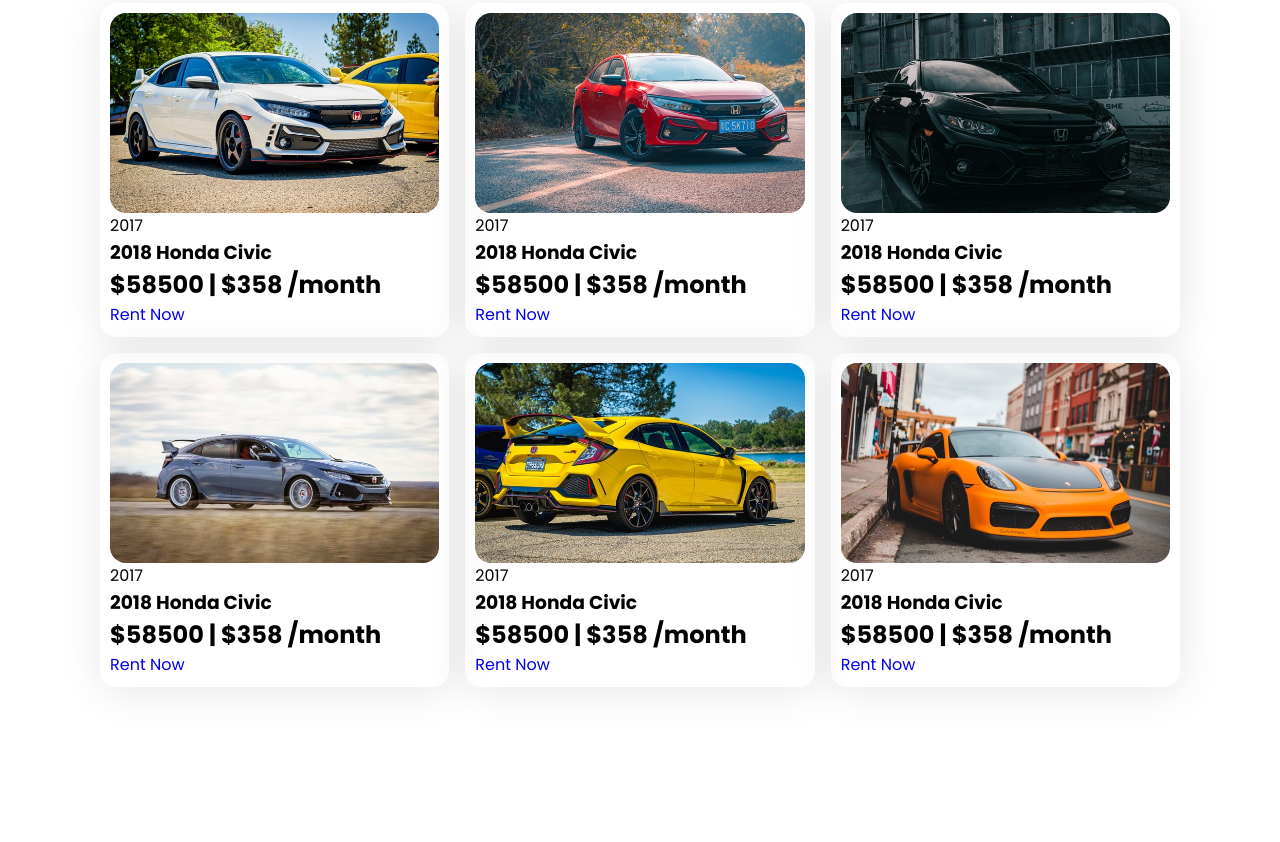
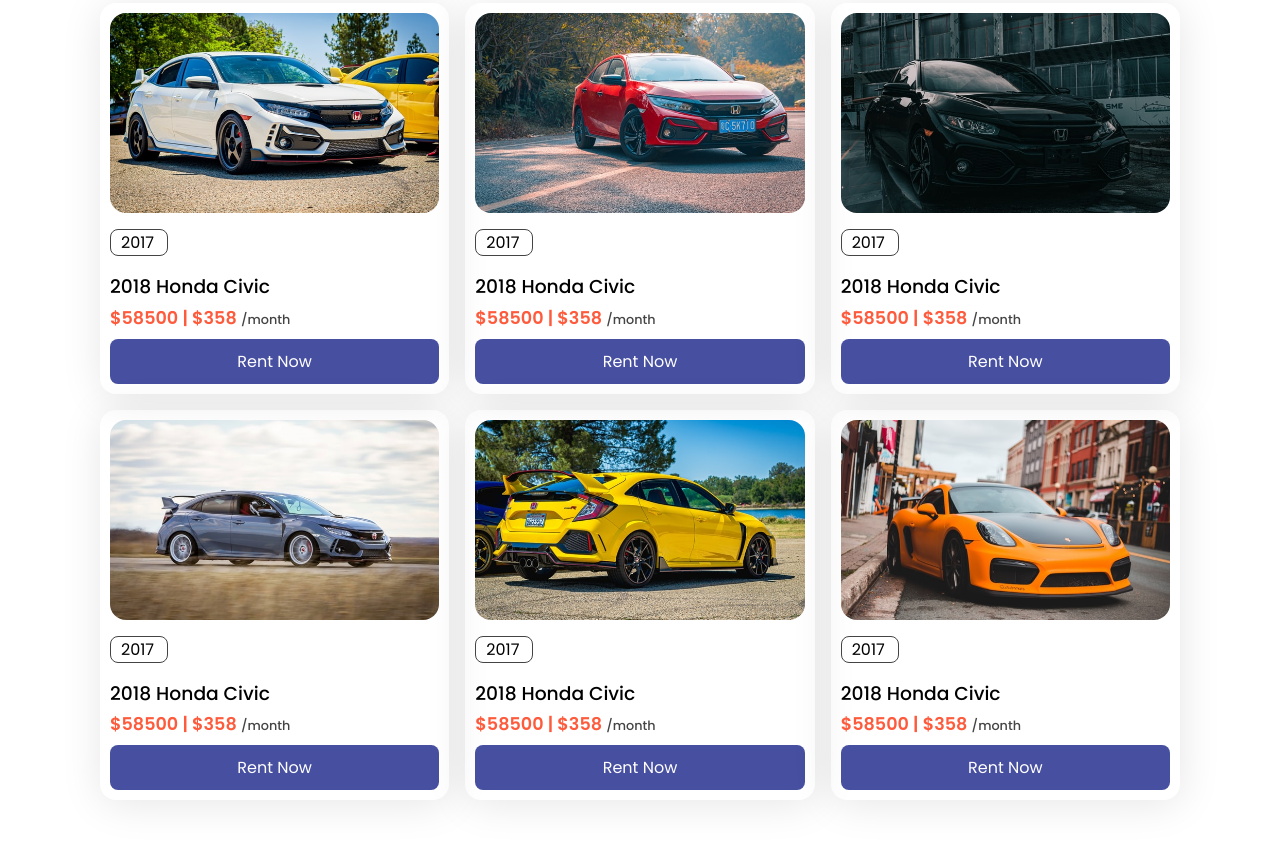
Before and after one commit to GraMati/car-rental-website, a plain HTML site: page index.html in a window 1280 px wide. Shown: the part 1485-2327 px from the top of the page. Before the commit the page ends 2222 px from the top, so only its background shows below. Drawn offline with nearby package versions, Linux system fonts and the light colour scheme.

Commit message:
car-rental-website

```diff
--- a/styles.css
+++ b/styles.css
@@ -238,3 +238,35 @@
     object-fit: cover;
     object-position: center;
 }
+.services-container .box p{
+    padding: 0 10px;
+    border: 1px solid var(--text-color);
+    width: 58px;
+    border-radius: 0.5rem;
+    margin: 1rem 0 1rem;
+}
+.services-container .box h3{
+    font-weight: 500;
+}
+.services-container .box h2{
+    font-size: 1.1rem;
+    font-weight: 600;
+    color: var(--main-color);
+    margin: 0.2rem 0 0.5rem;
+}
+.services-container .box h2 span{
+    font-size: 0.8rem;
+    font-weight: 500;
+    color: var(--text-color);
+}
+.services-container .box .btn{
+    display: flex;
+    justify-content: center;
+    background: #474fa0;
+    color: #fff;
+    padding: 10px;
+    border-radius: 0.5rem;
+}
+.services-container .box .btn:hover{
+    background: var(--main-color);
+}
```
